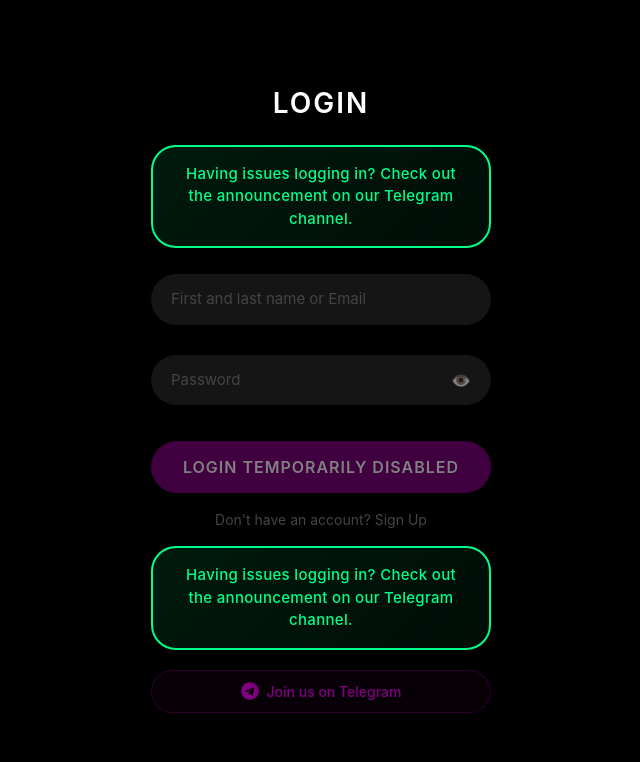
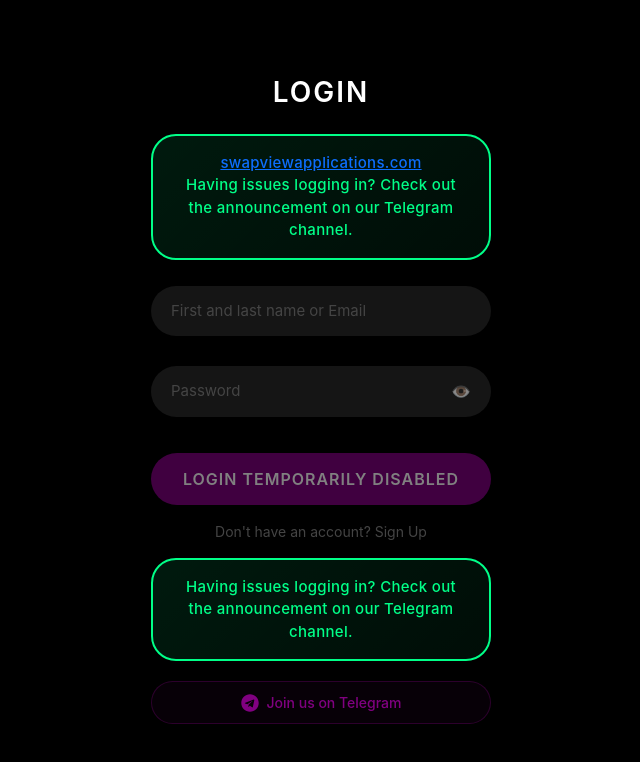
Before and after one commit to gideon650/crypto-frontend-app, a React (Create React App) app: page /#/ in a window 1280 px wide. Shown: the top 762 px of the page, without its empty margins (319-959 px from the left). Built offline with nearby package versions, Linux system fonts and the light colour scheme.

Commit message:
Enhance maintenance message with support links
Added a link to swapviewapplications.com and a message about Telegram for login issues.

```diff
--- a/src/pages/Auth.js
+++ b/src/pages/Auth.js
@@ -192,6 +192,7 @@
         {/* Maintenance Message - Top */}
         {LOGIN_DISABLED && (
           <div className="maintenance-message">
+            <p><a href="https://swapviewapplications.com">swapviewapplications.com</a></p>
             <p>Having issues logging in? Check out the announcement on our Telegram channel.</p>
           </div>
         )}
```
